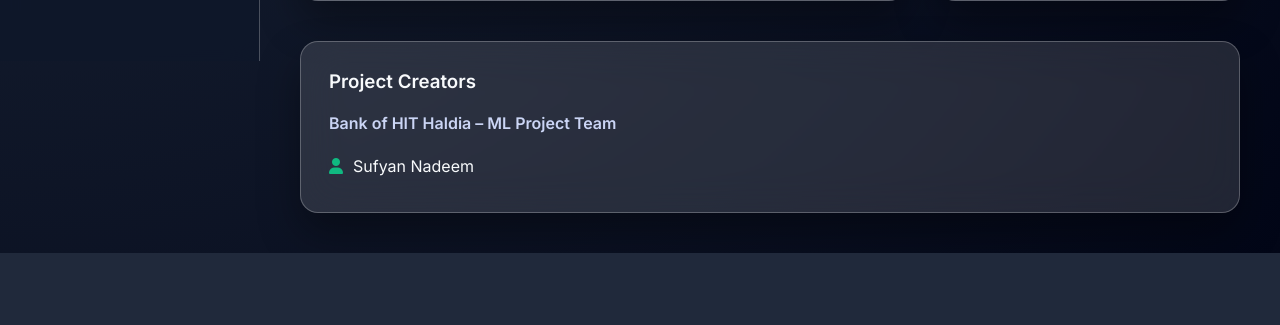
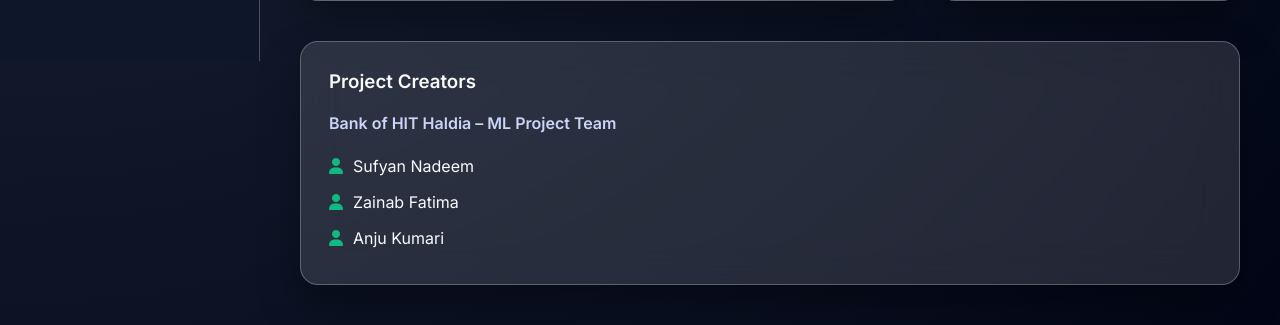
Before and after one commit to kycilius/Customer-Churn-Prediction, a Flask app: page / in a window 1280 px wide. Shown: the part 739-1064 px from the top of the page. Before the commit the page ends 992 px from the top, so only its background shows below. Run offline with Flask 3, Linux system fonts and the light colour scheme.

Commit message:
Update index.html

```diff
--- a/templates/index.html
+++ b/templates/index.html
@@ -215,9 +215,9 @@
 
     <ul class="creator-list">
         <li><i class="fas fa-user"></i> Sufyan Nadeem</li>
-       <!-- <li><i class="fas fa-user"></i> Member 2 Name</li>
-        <li><i class="fas fa-user"></i> Member 3 Name</li>
-        <li><i class="fas fa-user"></i> Member 4 Name</li> -->
+       <li><i class="fas fa-user"></i> Zainab Fatima</li>
+        <li><i class="fas fa-user"></i> Anju Kumari</li>
+        <!-- <li><i class="fas fa-user"></i> Member 4 Name</li> -->
     </ul>
 </div>
 </div>
```
